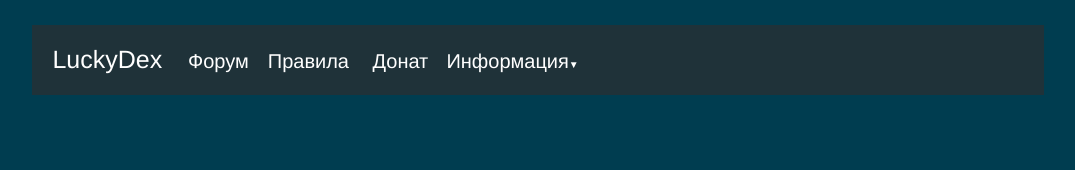
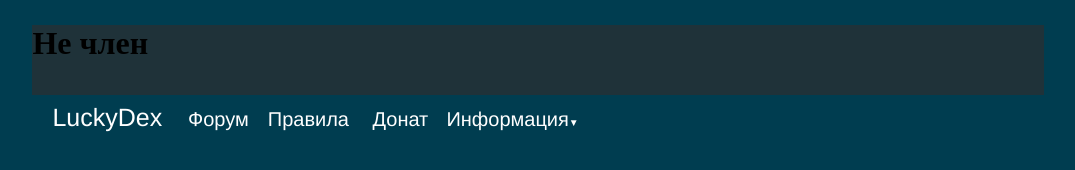
Before and after one commit to RefoxFX/RefoxFX.github.io, a plain HTML site: page index.html in a window 1280 px wide. Shown: the whole page, without its empty margins (102-1177 px from the left). Drawn offline with Linux system fonts and the light colour scheme.

Commit message:
Refox_pidor
Refox_not_pidor

```diff
--- a/index.html
+++ b/index.html
@@ -9,6 +9,7 @@
     </head>
     <body>
         <header>
+            <h1>Не член</h1>
         <div class="info_list info">
             <ul>
                 <li><a href="#">FAQ</a></li>
```
